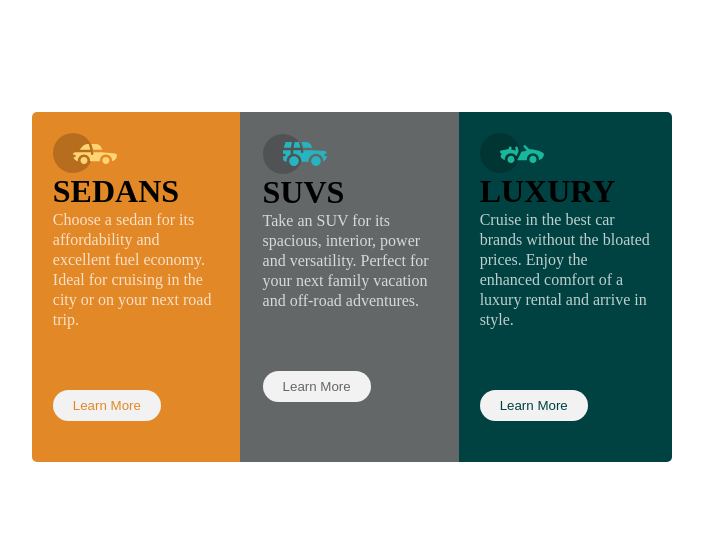
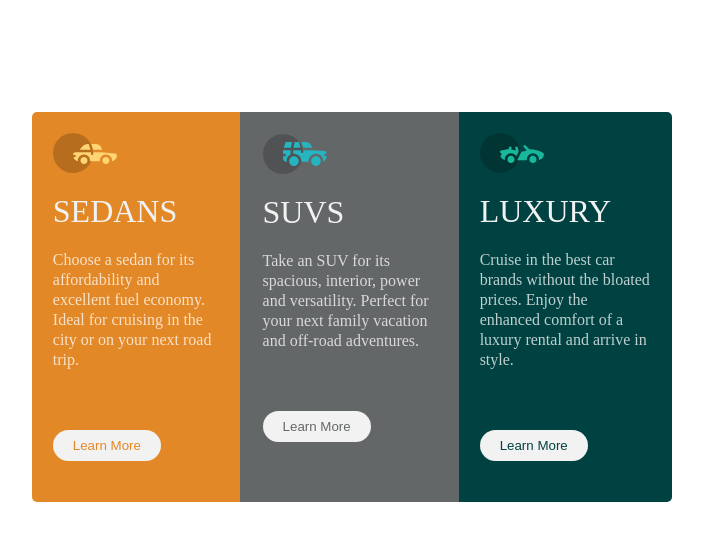
Before and after one commit to oma16/3-columncard, a plain HTML site: page index.html in a window 1280 px wide. Shown: the whole page, without its empty margins (288-991 px from the left). Drawn offline with Linux system fonts and the light colour scheme; a web font is replaced by a local one.

Commit message:
updated the stylesheet

```diff
--- a/style.css
+++ b/style.css
@@ -52,10 +52,10 @@ p{
     color: hsla(0, 0%, 100%, 0.75);
     line-height: 20px;
 }
-h3{
+h1{
     font-family: "Big Shoulders Display";
     margin: 20px 0;
-    font-weight: 700;
+    font-weight: 400;
     color: hsl(0, 0%, 95%);
 }
 button{
```
